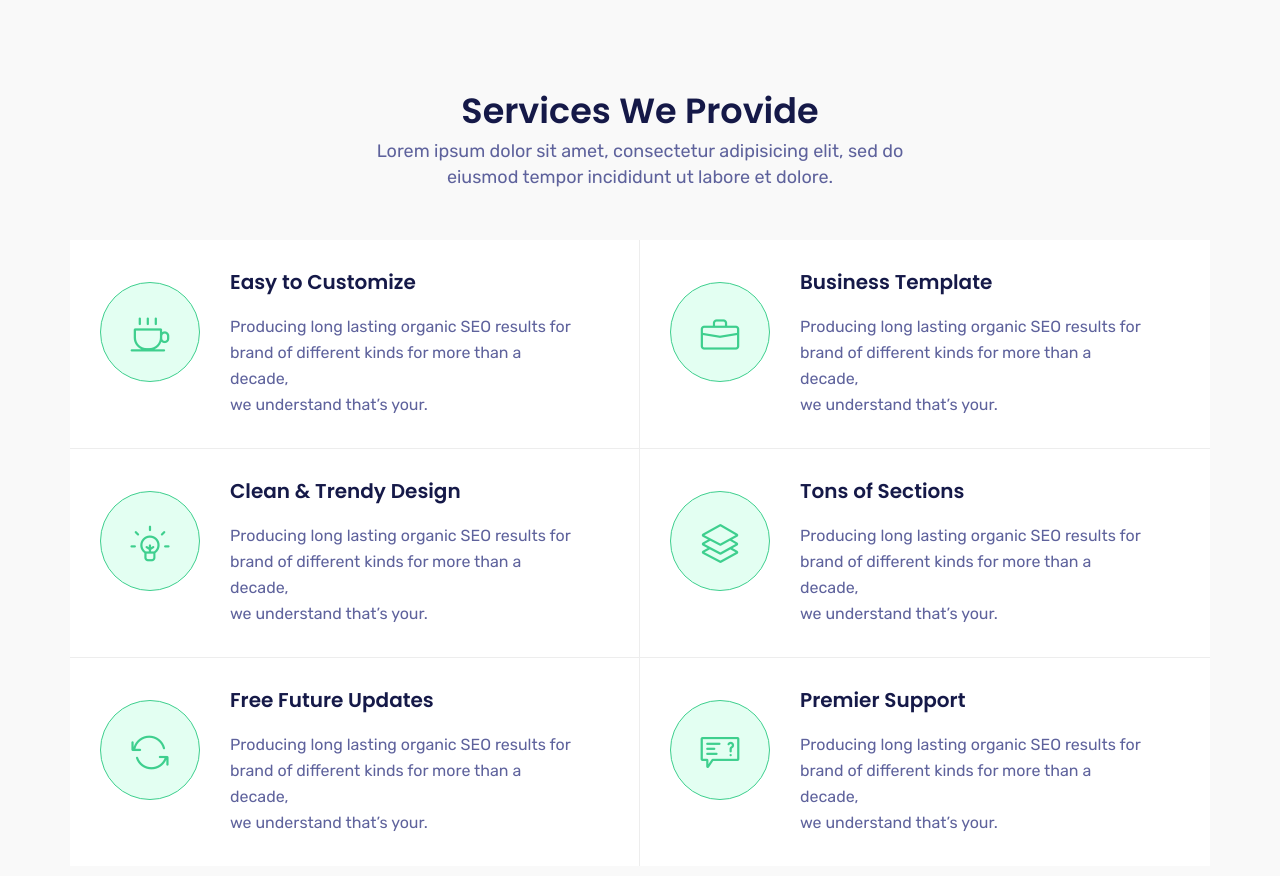
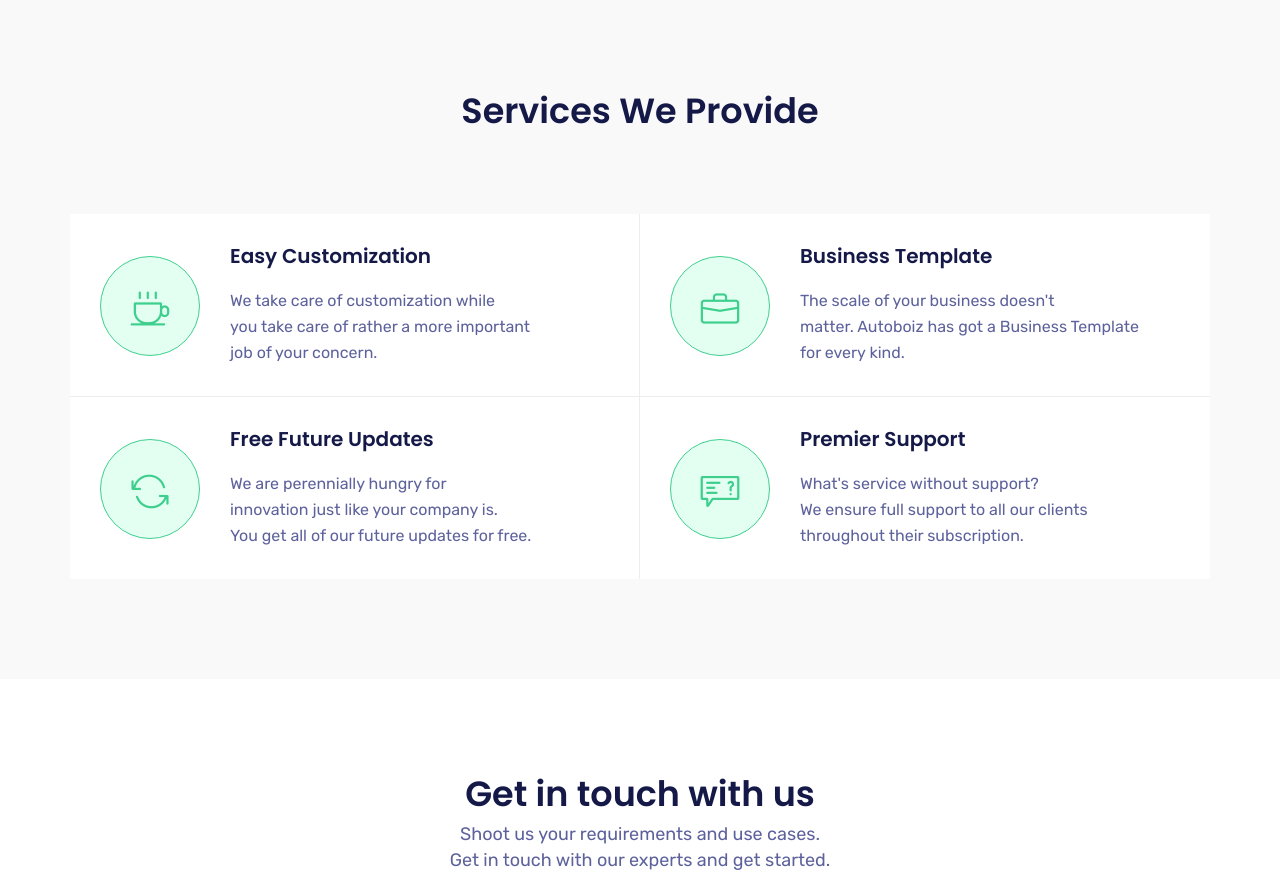
Before and after one commit to appendly/appendly.github.io, a plain HTML site: page index.html in a window 1280 px wide. Shown: the part 1340-2216 px from the top of the page. Drawn offline with Linux system fonts and the light colour scheme; files whose address does not match are found by name.

Commit message:
Update index.html

```diff
--- a/index.html
+++ b/index.html
@@ -92,8 +92,8 @@
           <div class="col-lg-6 col-md-12 pl-4">
             <div class="business-item-info">
               <h3>Crafted For Business, Startup and Agency Websites</h3>
-              <p>We're just getting started with  <br> tempor incididunt ut labore et dolore magna aliqua. Ut enim ad minim <br> veniam, quis nostrud exercitation ullamco laboris nisi ut aliquip ex ea <br> commodo consequat. Duis aute irure dolor in reprehenderit in voluptate <br> velit esse cillum dolore eu fugiat nulla pariatur.</p>
-
+              <p>Spending most part of the day filling the same forms, doing the same tasks, clicking the same buttons iteratively? We feel you.<br>
+              Subscribe to Autoboiz and get your customised GUI Automation Engine at your disposal and make what's possibly the biggest efficiency hack that you'll make this year.</p>
               <a class="btn btn-common" href="signup.html">Request a demo</a>
             </div>
           </div>
@@ -116,7 +116,7 @@
               <div>
                 <h2 class="section-title">Services We Provide</h2>
                 <div class="desc-text">
-                  <p>Lorem ipsum dolor sit amet, consectetur adipisicing elit, sed do <br> eiusmod tempor incididunt ut labore et dolore.</p>
+                  <p><br></p>
                 </div>
               </div>
             </div>
@@ -134,8 +134,8 @@
                  <i class="lni-coffee-cup"></i>
                </div>
                <div class="feature-info float-left">
-                 <h4>Easy to Customize</h4>
-                 <p>Producing long lasting organic SEO results for <br> brand of different kinds for more than a decade,<br> we understand that’s your.</p>
+                 <h4>Easy Customization</h4>
+                 <p>We take care of customization while<br> you take care of rather a more important<br> job of your concern.</p>
                </div>
             </div>
             <!-- End Fetatures -->
@@ -151,44 +151,12 @@
                </div>
                <div class="feature-info float-left">
                  <h4>Business Template</h4>
-                 <p>Producing long lasting organic SEO results for <br> brand of different kinds for more than a decade,<br> we understand that’s your.</p>
+                 <p>The scale of your business doesn't<br>matter. Autoboiz has got a Business Template<br>for every kind.</p>
                </div>
             </div>
             <!-- End Fetatures -->
           </div>
-           <!-- End Col -->
-
-         <!-- Start Col -->
-          <div class="col-lg-6 col-md-6 col-xs-12 p-0">
-             <!-- Start Fetatures -->
-            <div class="feature-item featured-border1">
-               <div class="feature-icon float-left">
-                 <i class="lni-invention"></i>
-               </div>
-               <div class="feature-info float-left">
-                 <h4>Clean & Trendy Design</h4>
-                 <p>Producing long lasting organic SEO results for <br> brand of different kinds for more than a decade,<br> we understand that’s your.</p>
-               </div>
-            </div>
-            <!-- End Fetatures -->
-          </div>
-           <!-- End Col -->
-
-         <!-- Start Col -->
-          <div class="col-lg-6 col-md-6 col-xs-12 p-0">
-             <!-- Start Fetatures -->
-            <div class="feature-item featured-border2">
-               <div class="feature-icon float-left">
-                <i class="lni-layers"></i>
-               </div>
-               <div class="feature-info float-left">
-                 <h4>Tons of Sections</h4>
-                 <p>Producing long lasting organic SEO results for <br> brand of different kinds for more than a decade,<br> we understand that’s your.</p>
-               </div>
-            </div>
-            <!-- End Fetatures -->
-          </div>
-           <!-- End Col -->
+          <!-- End Col -->
 
          <!-- Start Col -->
           <div class="col-lg-6 col-md-6 col-xs-12 p-0">
@@ -199,8 +167,8 @@
                </div>
                <div class="feature-info float-left">
                  <h4>Free Future Updates</h4>
-                 <p>Producing long lasting organic SEO results for <br> brand of different kinds for more than a decade,<br> we understand that’s your.</p>
-               </div>
+                 <p>We are perennially hungry for<br> innovation just like your company is.<br>You get all of our future updates for free.
+                 </div>
             </div>
             <!-- End Fetatures -->
           </div>
@@ -215,7 +183,7 @@
                </div>
                <div class="feature-info float-left">
                  <h4>Premier Support</h4>
-                 <p>Producing long lasting organic SEO results for <br> brand of different kinds for more than a decade,<br> we understand that’s your.</p>
+                 <p>What's service without support?<br>We ensure full support to all our clients<br> throughout their subscription.</p>
                </div>
             </div>
             <!-- End Fetatures -->
```
